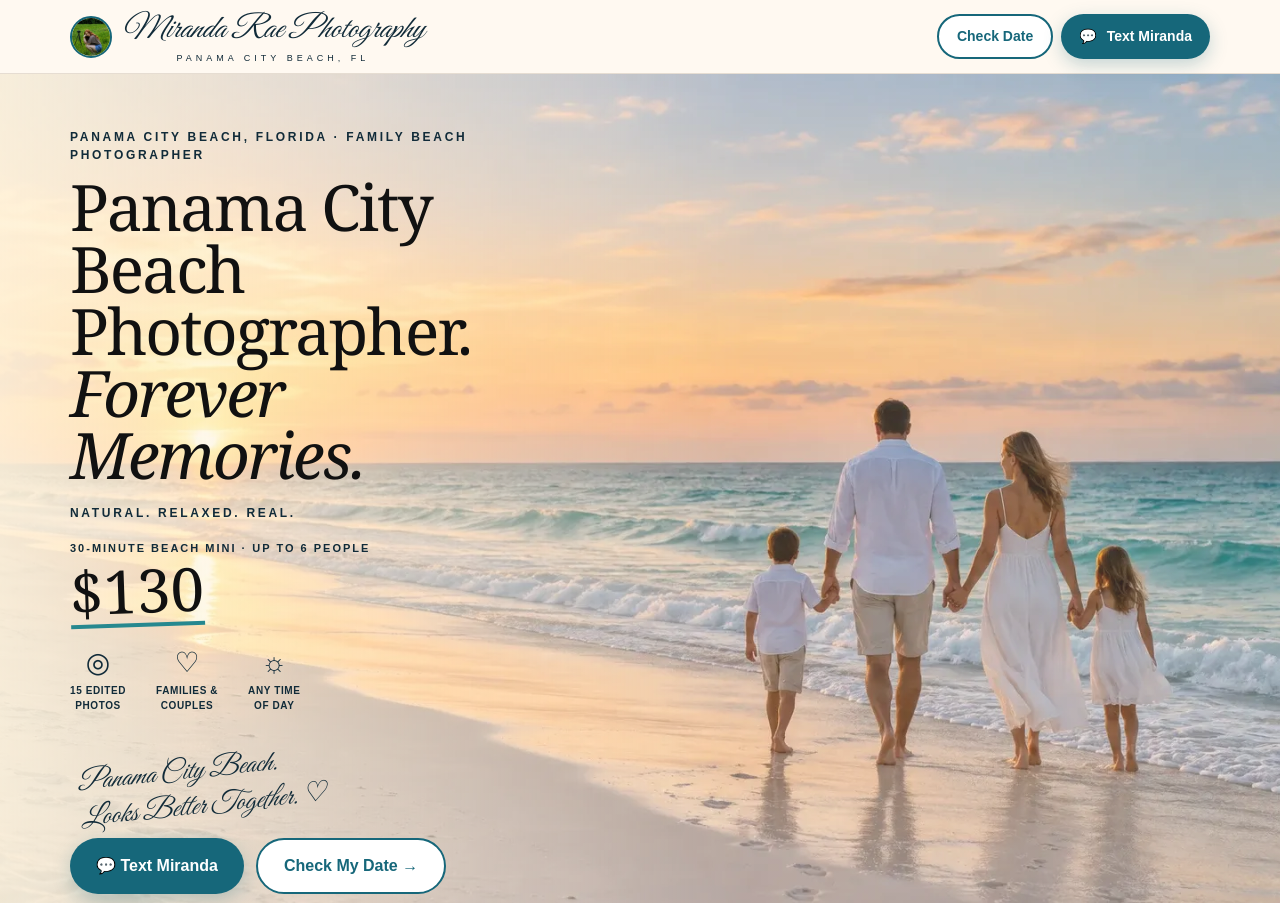
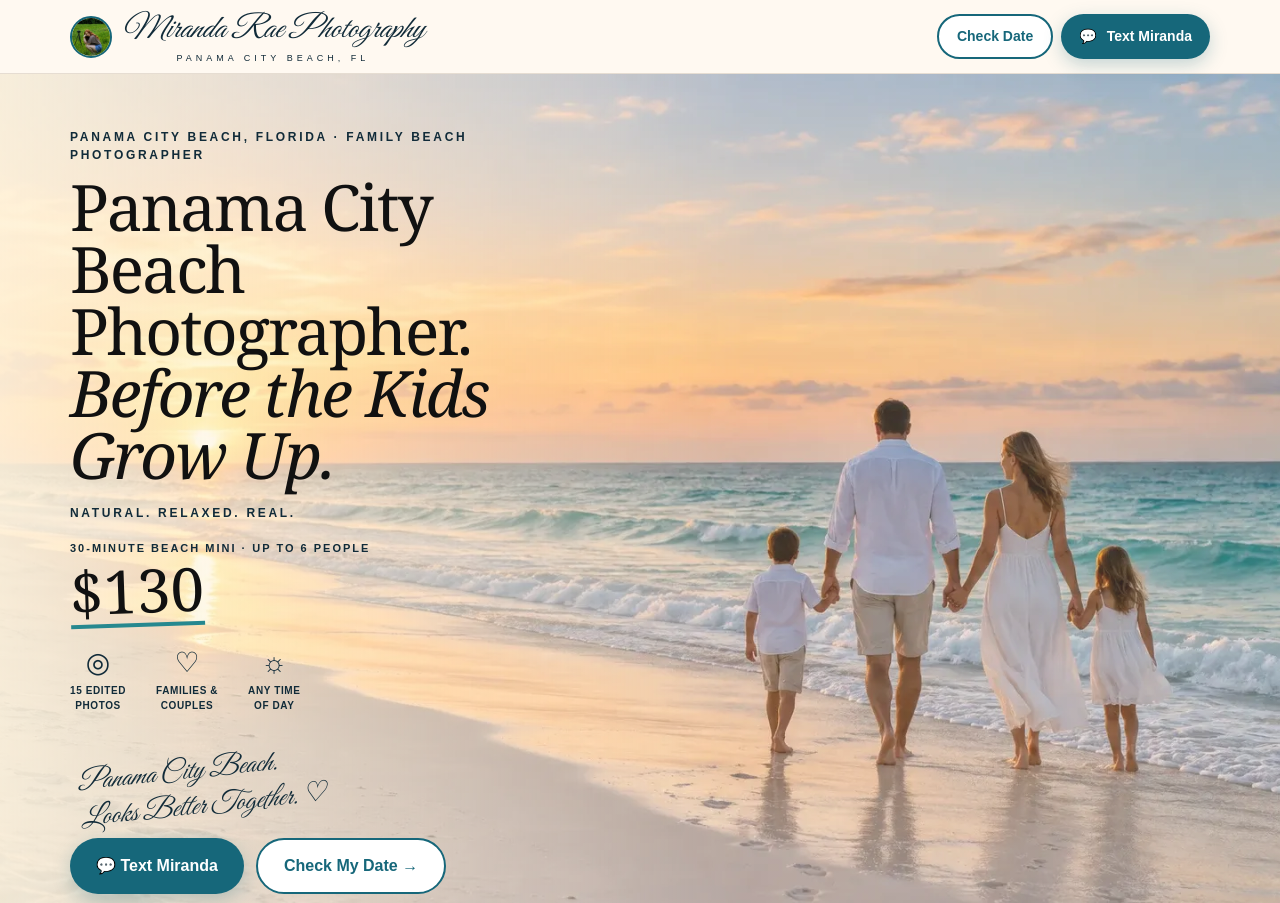
Before and after one commit to mirandaraep-tech/mirandaraephotography-site, a plain HTML site: page panama-city-beach-photographer.html in a window 1280 px wide. Shown: the top 903 px of the page. Drawn offline with Linux system fonts and the light colour scheme.

Commit message:
Headline: Before the Kids Grow Up

```diff
--- a/panama-city-beach-photographer.html
+++ b/panama-city-beach-photographer.html
@@ -242,7 +242,7 @@ footer a{color:#fff}
   <div class="shell hero-grid">
     <div class="hero-copy">
       <p class="eyebrow">Panama City Beach, Florida · Family Beach Photographer</p>
-      <h1 id="headline">Panama City Beach<br>Photographer.<br><em>Forever Memories.</em></h1>
+      <h1 id="headline">Panama City Beach<br>Photographer.<br><em>Before the Kids Grow Up.</em></h1>
       <p class="eyebrow natural">Natural. Relaxed. Real.</p>
       <div class="price"><span>30-MINUTE BEACH MINI · UP TO 6 PEOPLE</span><strong>$130</strong></div>
       <div class="benefits">
```
